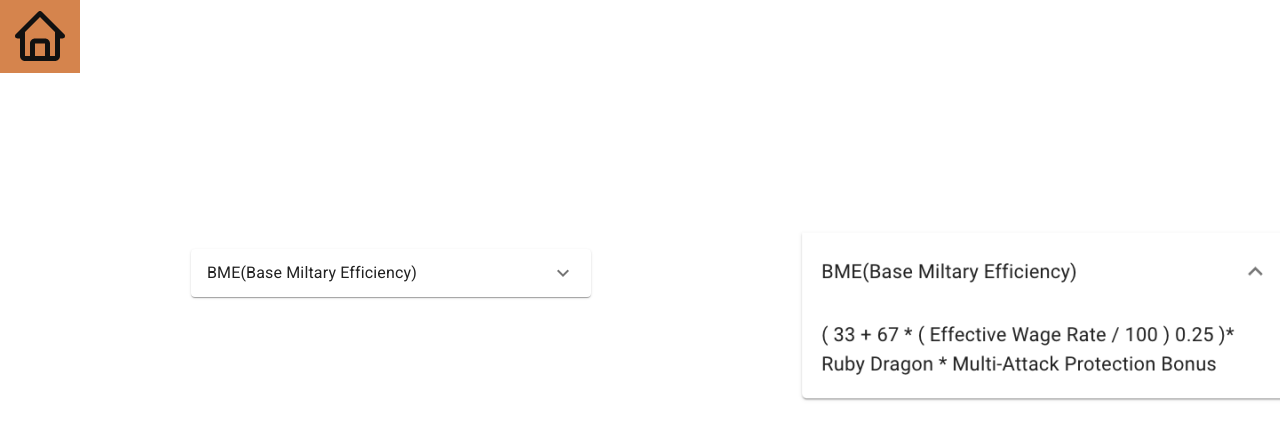
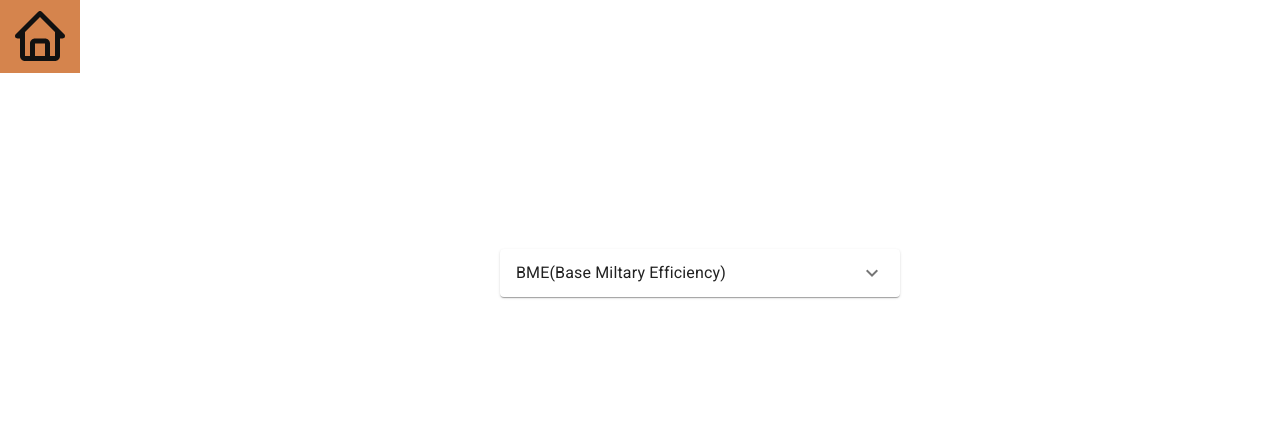
Before and after one commit to mhanifpr/TA-Proposed-design, a React (Create React App) app: page /component-recipe in a window 1280 px wide. Shown: the top 440 px of the page. Built offline with nearby package versions, Linux system fonts and the light colour scheme.

Commit message:
update recipe

```diff
--- a/src/pages/ComponentRecipe.tsx
+++ b/src/pages/ComponentRecipe.tsx
@@ -18,7 +18,7 @@ const ComponentRecipe: FunctionComponent = () => {
   return (
     <div className="relative bg-white w-full h-[720px] overflow-hidden">
       <Accordion
-        className="absolute top-[249px] left-[191px]"
+        className="absolute top-[249px] left-[500px] border-1"
         sx={{ width: 400 }}
       >
         <AccordionSummary expandIcon={<Icon>expand_more</Icon>}>
@@ -29,11 +29,7 @@ const ComponentRecipe: FunctionComponent = () => {
 `}</Typography>
         </AccordionDetails>
       </Accordion>
-      <img
-        className="absolute top-[216px] left-[777px] w-[533px] h-[206px] object-cover"
-        alt=""
-        src="/screen-shot-20230531-at-1601-1@2x.png"
-      />
+
       <Link
         className="cursor-pointer [text-decoration:none] absolute top-[0px] left-[0px] bg-peru w-20 h-[73px]"
         to="/"
```
